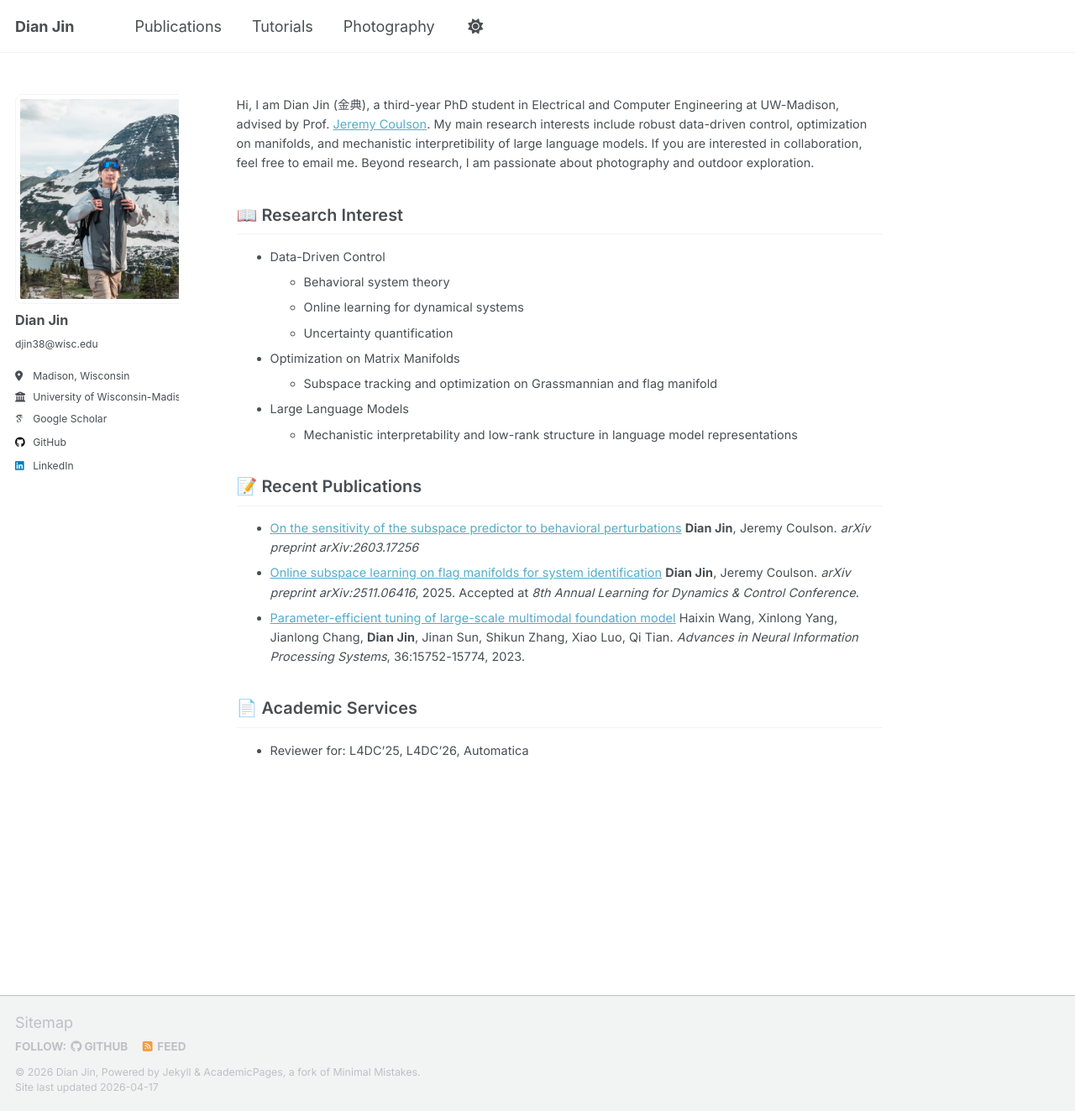
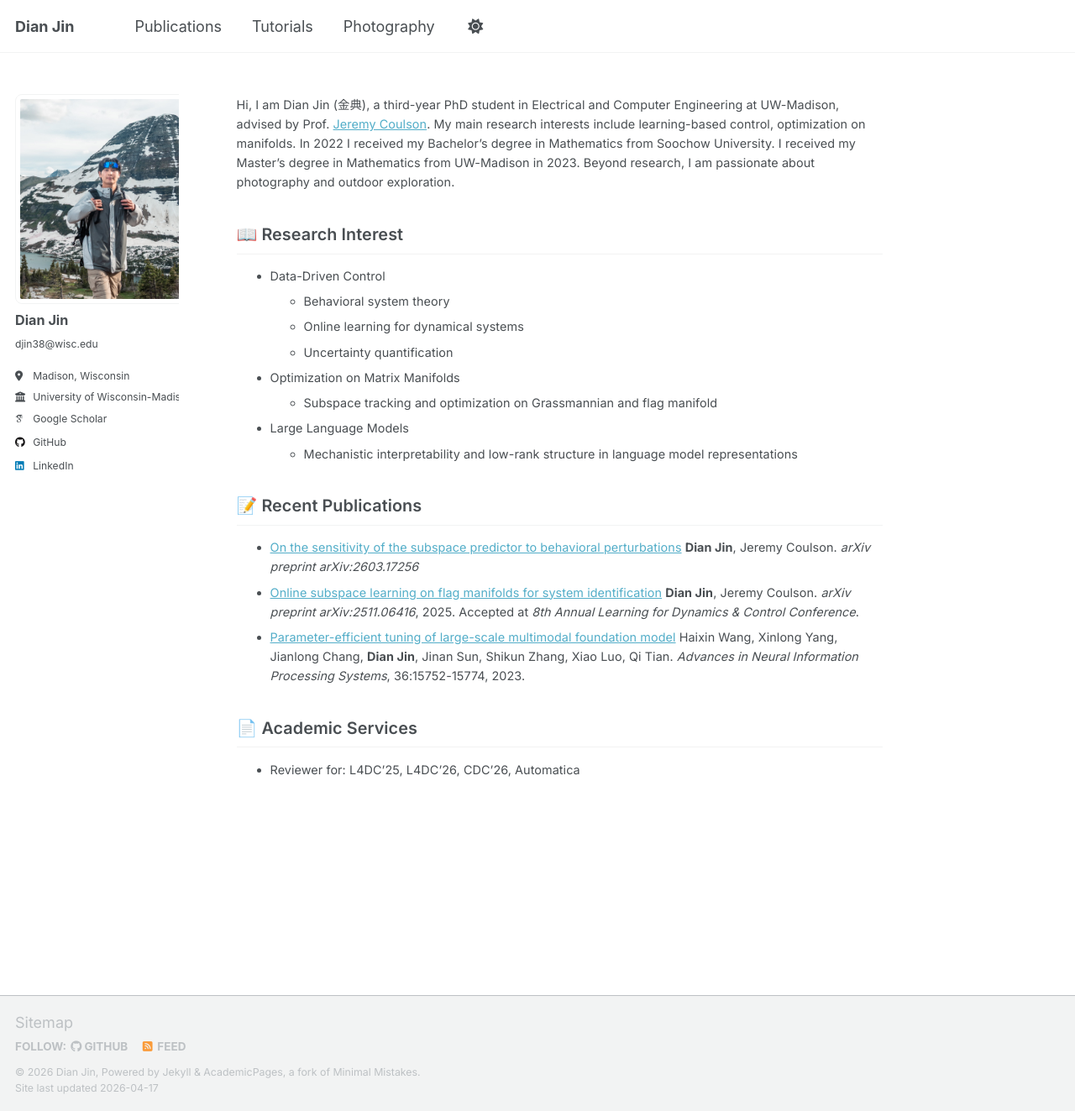
Before and after one commit to DianJin-Frederick/DianJin-Frederick.github.io, a Jekyll site: the page built from _pages/about.md, in a window 1280 px wide and 1323 px high. Shown: the whole window at 84% size. Built offline with Jekyll 4.4.1, drawn with Linux system fonts in a browser that asks for light colours; some web fonts are replaced; a script that is not in the unit is left out.

Commit message:
Update homepage bio and service list

```diff
--- a/_pages/about.md
+++ b/_pages/about.md
@@ -7,8 +7,9 @@ redirect_from:
   - /about.html
 ---
 Hi, I am Dian Jin (金典), a third-year PhD student in Electrical and Computer Engineering at UW-Madison, advised by Prof. [Jeremy Coulson](https://jeremycoulson.github.io/).
-My main research interests include robust data-driven control, optimization on manifolds, and mechanistic interpretibility of large language models.
-If you are interested in collaboration, feel free to email me.
+My main research interests include learning-based control, optimization on manifolds.
+In 2022 I received my Bachelor’s degree in Mathematics from Soochow University.
+I received my Master’s degree in Mathematics from UW-Madison in 2023.
 Beyond research, I am passionate about photography and outdoor exploration.
 
 ## 📖 Research Interest
@@ -29,4 +30,4 @@ Beyond research, I am passionate about photography and outdoor exploration.
   Haixin Wang, Xinlong Yang, Jianlong Chang, **Dian Jin**, Jinan Sun, Shikun Zhang, Xiao Luo, Qi Tian. *Advances in Neural Information Processing Systems*, 36:15752-15774, 2023.
 
 ## 📄 Academic Services
-- Reviewer for: L4DC'25, L4DC'26, Automatica
+- Reviewer for: L4DC'25, L4DC'26, CDC'26, Automatica
```
